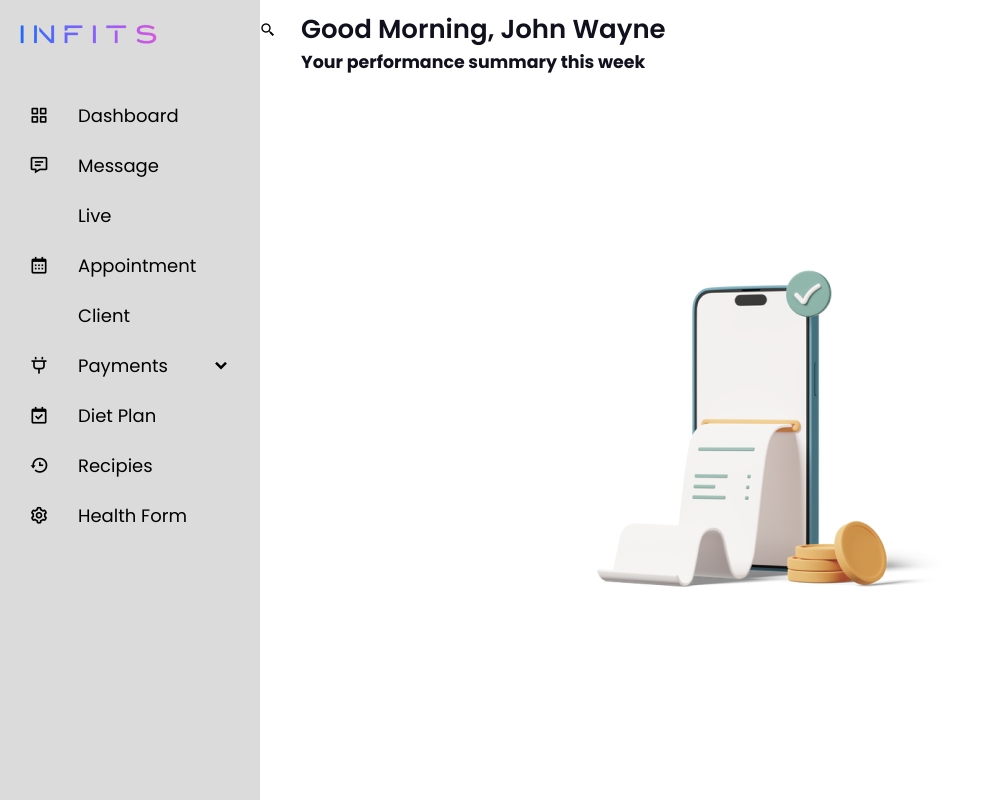
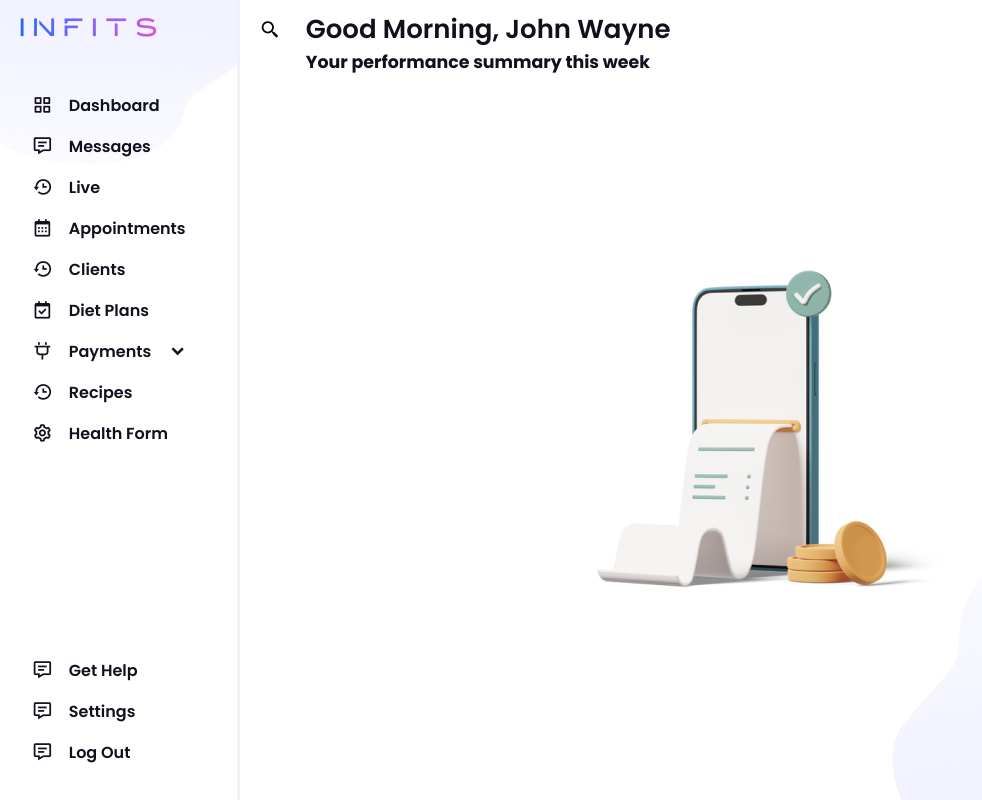
Before and after one commit to AmanXyI/Analyzed, a plain HTML site: page Analyzed/Index.html in a window 1280 px wide. Shown: the whole page, without its empty margins (0-982 px from the left). Drawn offline with nearby package versions, Linux system fonts and the light colour scheme.

Commit message:
sidebar complited

```diff
--- a/Analyzed/Index.html
+++ b/Analyzed/Index.html
@@ -1,5 +1,6 @@
 <!DOCTYPE html>
 <html lang="en" dir="ltr">
+
 <head>
   <meta charset="UTF-8">
   <title> Payments Page </title>
@@ -9,121 +10,192 @@
   <link rel="stylesheet" href="https://cdnjs.cloudflare.com/ajax/libs/font-awesome/4.7.0/css/font-awesome.min.css">
   <meta name="viewport" content="width=device-width, initial-scale=1.0">
 </head>
+
 <body>
-  <div class="sidebar close">
+
+  <aside class="sidebar close">
     <div class="logo-details">
       <img src="Infit transparent 2.png" alt="">
       <span class="logo_name"></span>
     </div>
-    <ul class="nav-links">
-      <li>
+    <section class="links">
+
+      <article class="nav-links">
+        <ul class="links-list">
+          <li class="list-item">
             <a href="">
-          <i class='bx bx-grid-alt' ></i>
+              <div class="icon-link">
+
+                <i class='bx bx-grid-alt'></i>
                 <span class="link_name">Dashboard</span>
+              </div>
             </a>
-        <ul class="sub-menu blank">
-          <li><a class="link_name" href="#">Message</a></li>
-        </ul>
+
           </li>
-      <li>
+          <li class="list-item">
             <div class="iocn-link">
               <a href="#">
-            <i class='bx bx-message-detail' ></i>
-            <span class="link_name">Message</span>
+                <div class="icon-link">
+                  <i class='bx bx-message-detail'></i>
+                  <span class="link_name">Messages</span>
+                </div>
+
               </a>
             </div>
           </li>
-      <li>
-        <div class="iocn-link">
+          <li class="list-item">
             <a href="#">
-            <i class="fa-solid fa-box"></i>
+              <div class="icon-link">
+                <i class='bx bx-history'></i>
                 <span class="link_name">Live</span>
+              </div>
             </a>
+          </li>
+          <li class="list-item">
+            <a href="#">
+              <div class="icon-link">
+
+                <i class='bx bx-calendar'></i>
+                <span class="link_name">Appointments</span>
               </div>
-       </li>
-       <li>
-        <a href="#">
-            <i class='bx bx-calendar'></i>
-          <span class="link_name">Appointment</span>
             </a>
 
           </li>
-      <li>
+          <li class="list-item">
             <a href="#">
-            <i class="fa-solid fa-user-group"></i>
-          <span class="link_name">Client</span>
+              <div class="icon-link">
+
+                <i class='bx bx-history'></i>
+                <span class="link_name">Clients</span>
+              </div>
             </a>
-        <ul class="sub-menu blank">
-          <li><a class="link_name" href="#">Client</a></li>
-        </ul>
+
           </li>
-      <li>
-        <div class="iocn-link">
+
+          <li class="list-item">
             <a href="#">
-            <i class='bx bx-plug' ></i>
+              <div class="icon-link">
+
+                <i class='bx bx-calendar-check'></i>
+                <span class="link_name">Diet Plans</span>
+              </div>
+            </a>
+
+          </li>
+          <li class="list-item " id="payments">
+
+            <a href="#">
+              <div class="icon-link">
+
+                <i class='bx bx-plug'></i>
                 <span class="link_name">Payments</span>
+                <div class="sidebar-arrow">
+
+                  <i class='bx bxs-chevron-down arrow'></i>
+                </div>
+              </div>
             </a>
-          <i class='bx bxs-chevron-down arrow' ></i>
-        </div>
-        <ul class="sub-menu">
-          <li><a class="link_name" href="#">Payments</a></li>
-          <li><a href="#">Your Bills</a></li>
-          <li><a href="#">Client Payments</a></li>
+
+            <ul class="submenu">
+              <li class="submenu-item">
+                <a href="#">
+                  Your Bills
+                </a>
+              </li>
+              <li class="submenu-item">
+                <a href="#">
+                  Client Payments
+                </a>
+              </li>
 
             </ul>
-      </li>
-      <li>
-        <a href="#">
-            <i class='bx bx-calendar-check' ></i>
-          <span class="link_name">Diet Plan</span>
-        </a>
-        <ul class="sub-menu blank">
-          <li><a class="link_name" href="#">Diet Plan</a></li>
-        </ul>
-      </li>
-      <li>
-        <a href="#">
-          <i class='bx bx-history'></i>
-          <span class="link_name">Recipies</span>
-        </a>
-        <ul class="sub-menu blank">
-          <li><a class="link_name" href="#">Recipies</a></li>
-        </ul>
-      </li>
-      <li>
-        <a href="#">
-          <i class='bx bx-cog' ></i>
-          <span class="link_name">Health Form</span>
-        </a>
-        <ul class="sub-menu blank">
-          <li><a class="link_name" href="#">Health Form</a></li>
-        </ul>
-      </li>
-      <li>
+
+
 
           </li>
+
+          <li class="list-item">
+            <a href="#">
+              <div class="icon-link">
+
+                <i class='bx bx-history'></i>
+                <span class="link_name">Recipes</span>
+              </div>
+            </a>
+
+          </li>
+          <li class="list-item">
+            <a href="#">
+              <div class="icon-link">
+
+                <i class='bx bx-cog'></i>
+                <span class="link_name">Health Form</span>
+              </div>
+            </a>
+
+          </li>
+
         </ul>
+      </article>
+
+
+      <article class="action-links">
+        <ul class="links-list">
+          <li class="list-item">
+            <a href="#">
+              <div class="icon-link">
+                <i class='bx bx-message-detail'></i>
+                <span class="link_name">get help</span>
               </div>
+            </a>
+          </li>
+
+          <li class="list-item">
+            <a href="#">
+              <div class="icon-link">
+                <i class='bx bx-message-detail'></i>
+                <span class="link_name">settings</span>
+              </div>
+            </a>
+          </li>
+          <li class="list-item">
+            <a href="#">
+              <div class="icon-link">
+                <i class='bx bx-message-detail'></i>
+                <span class="link_name">log out</span>
+              </div>
+            </a>
+          </li>
+        </ul>
+      </article>
+
+
+    </section>
+  </aside>
   <section class="home-section">
     <div class="home-content">
       <i class='bx bx-search-alt-2'></i>
 
-      <span class="text">Good Morning, John Wayne<br><h6>Your performance summary this week</h6></span>
+      <span class="text">Good Morning, John Wayne<br>
+        <h6>Your performance summary this week</h6>
+      </span>
     </div>
     <div class="home-img">
       <img src="cash receipt from online shopping on mobile phone.png" alt="Italian Trulli">
     </div>
 
   </section>
+
   <script>
-    let arrow = document.querySelectorAll(".arrow");
-    for (var i = 0; i < arrow.length; i++) {
-      arrow[i].addEventListener("click", (e)=>{
-     let arrowParent = e.target.parentElement.parentElement;//selecting main parent of arrow
-     arrowParent.classList.toggle("showMenu");
-      });
-    }
+
+
+    // dropdown
+    const link = document.getElementById('payments')
+    link.addEventListener('click', (e) => {
+      e.currentTarget.classList.toggle('show')
+    })
   </script>
 
 </body>
+
 </html>
--- a/Analyzed/styles.css
+++ b/Analyzed/styles.css
@@ -1,29 +1,43 @@
 /* Google Fonts Import Link */
-@import url('https://fonts.googleapis.com/css2?family=Poppins:wght@300;400;500;600;700&display=swap');
-*{
+@import url("https://fonts.googleapis.com/css2?family=Poppins:wght@300;400;500;600;700&display=swap");
+* {
   margin: 0;
   padding: 0;
   box-sizing: border-box;
-  font-family: 'Poppins', sans-serif;
+  font-family: "Poppins", sans-serif;
 }
-.sidebar{
+li {
+  list-style: none;
+  /* height: 2.5rem; */
+}
+a {
+  text-decoration: none;
+  color: #11101d;
+  font-weight: 550;
+  text-transform: capitalize;
+}
+i {
+  font-size: 1.3rem;
+}
+
+/* .sidebar {
   position: fixed;
   top: 0;
   left: 0;
   height: 100%;
   width: 260px;
-  background: #DBDBDB;
+  border-right: solid 2px #eff2f6;
   z-index: 100;
   transition: all 0.5s ease;
 }
 
-.sidebar .logo-details{
+.sidebar .logo-details {
   height: 60px;
   width: 100%;
   display: flex;
   align-items: center;
 }
-.sidebar .logo-details i{
+.sidebar .logo-details i {
   font-size: 30px;
   color: #fff;
   height: 50px;
@@ -31,7 +45,7 @@
   text-align: center;
   line-height: 50px;
 }
-.sidebar .logo-details .logo_name{
+.sidebar .logo-details .logo_name {
   font-size: 22px;
   color: #fff;
   font-weight: 600;
@@ -39,31 +53,31 @@
   transition-delay: 0.1s;
 }
 
-.sidebar .nav-links{
+.sidebar .nav-links {
   height: 100%;
   padding: 30px 0 150px 0;
   overflow: auto;
 }
 
-
-.sidebar .nav-links::-webkit-scrollbar{
+.sidebar .nav-links::-webkit-scrollbar {
   display: none;
 }
-.sidebar .nav-links li{
+.sidebar .nav-links li {
+  border: solid 1px;
   position: relative;
   list-style: none;
   transition: all 0.4s ease;
 }
-.sidebar .nav-links li:hover{
+.sidebar .nav-links li:hover {
   background: #1d1b31;
 }
-.sidebar .nav-links li .iocn-link{
+.sidebar .nav-links li .iocn-link {
   display: flex;
   align-items: center;
   justify-content: space-between;
 }
 
-.sidebar .nav-links li i{
+.sidebar .nav-links li i {
   height: 50px;
   min-width: 78px;
   text-align: center;
@@ -73,32 +87,32 @@
   cursor: pointer;
   transition: all 0.3s ease;
 }
-.sidebar .nav-links li.showMenu i.arrow{
+.sidebar .nav-links li.showMenu i.arrow {
   transform: rotate(-180deg);
 }
 
-.sidebar .nav-links li a{
+.sidebar .nav-links li a {
   display: flex;
   align-items: center;
   text-decoration: none;
 }
-.sidebar .nav-links li a .link_name{
+.sidebar .nav-links li a .link_name {
   font-size: 18px;
   font-weight: 400;
   color: black;
   transition: all 0.4s ease;
 }
 
-.sidebar .nav-links li .sub-menu{
+.sidebar .nav-links li .sub-menu {
   padding: 6px 6px 14px 80px;
   margin-top: -10px;
   background: #1d1b31;
   display: none;
 }
-.sidebar .nav-links li.showMenu .sub-menu{
+.sidebar .nav-links li.showMenu .sub-menu {
   display: block;
 }
-.sidebar .nav-links li .sub-menu a{
+.sidebar .nav-links li .sub-menu a {
   color: #fff;
   font-size: 15px;
   padding: 5px 0;
@@ -106,10 +120,10 @@
   opacity: 0.6;
   transition: all 0.3s ease;
 }
-.sidebar .nav-links li .sub-menu a:hover{
+.sidebar .nav-links li .sub-menu a:hover {
   opacity: 1;
 }
-.sidebar.close .nav-links li .sub-menu{
+.sidebar.close .nav-links li .sub-menu {
   position: absolute;
   left: 100%;
   top: -10px;
@@ -122,74 +136,126 @@
   transition: 0s;
 }
 
-.sidebar .nav-links li .sub-menu .link_name{
+.sidebar .nav-links li .sub-menu .link_name {
   display: none;
 }
-.sidebar.close .nav-links li .sub-menu .link_name{
+.sidebar.close .nav-links li .sub-menu .link_name {
   font-size: 18px;
   opacity: 1;
   display: block;
 }
-.sidebar .nav-links li .sub-menu.blank{
+.sidebar .nav-links li .sub-menu.blank {
   opacity: 1;
   pointer-events: auto;
   padding: 3px 20px 6px 16px;
   opacity: 0;
   pointer-events: none;
 }
-.sidebar .nav-links li:hover .sub-menu.blank{
+.sidebar .nav-links li:hover .sub-menu.blank {
   top: 50%;
   transform: translateY(-50%);
-}
+} */
 
-
-.home-section{
+.home-section {
   position: relative;
-  background: #fff;
+  background: url("./bottom-right.png") no-repeat right bottom;
   height: 100vh;
   left: 260px;
   width: calc(100% - 260px);
   transition: all 0.5s ease;
 }
 
-.home-section .home-content{
+.home-section .home-content {
   height: 60px;
   display: flex;
   align-items: center;
 }
 .home-section .home-content .bx-menu,
-.home-section .home-content .text{
+.home-section .home-content .text {
   color: #11101d;
   font-size: 35px;
 }
-.home-section .home-content .bx-menu{
+.home-section .home-content .bx-menu {
   margin: 0 15px;
   cursor: pointer;
 }
-.home-section .home-content .text{
+.home-section .home-content .text {
   font-size: 26px;
   font-weight: 600;
   padding-left: 25px;
   padding-top: 25px;
 }
 @media (max-width: 400px) {
-  .sidebar.close .nav-links li .sub-menu{
-    display: none;
-  }
-  .sidebar{
-    width: 78px;
-  }
-
-  .home-section{
+  .home-section {
     left: 78px;
     width: calc(100% - 78px);
     z-index: 100;
   }
-
 }
 
-.home-section .home-img{
+.home-section .home-img {
   padding-left: 33%;
-    padding-top: 200px;
+  padding-top: 200px;
+}
 
+.sidebar {
+  position: fixed;
+  height: 100%;
+  width: 240px;
+  border-right: solid 3px #eff2f6;
+  transition: all 0.5s ease;
+  background: url("./top-left.png") no-repeat;
 }
+.links {
+  height: 90%;
+  display: flex;
+  flex-direction: column;
+  justify-content: space-between;
+  padding: 2rem 0 0 2rem;
+}
+.list-item {
+  transition: all linear 0.3s;
+  padding: 0.5rem 0;
+}
+
+.icon-link {
+  display: flex;
+  align-items: center;
+}
+.link_name {
+  padding: 0 1rem;
+}
+.submenu {
+  display: none;
+  height: 5rem;
+}
+.sidebar-arrow {
+  transition: all linear 0.1s;
+  transform-origin: center;
+  height: 0.6rem;
+  display: grid;
+  place-content: center;
+}
+
+.list-item.show {
+  > .submenu {
+    display: block;
+  }
+  .sidebar-arrow {
+    transform: rotate(180deg);
+  }
+}
+.submenu-item {
+  cursor: pointer;
+  background-color: hsla(262, 82%, 43%, 0.089);
+  border-radius: 0.4rem;
+  /* height: 2rem; */
+  font-size: 0.8rem;
+  font-weight: 500;
+  width: 10rem;
+  margin: 0.8rem 0;
+  padding: 0.5rem 0 0.5rem 2rem;
+  > a {
+    color: hsla(262, 82%, 43%, 0.597);
+  }
+}
```
Also changed, not shown: Analyzed/bottom-right.png (added), Analyzed/top-left.png (added). Lines whose indentation alone changed are shown as unchanged.
